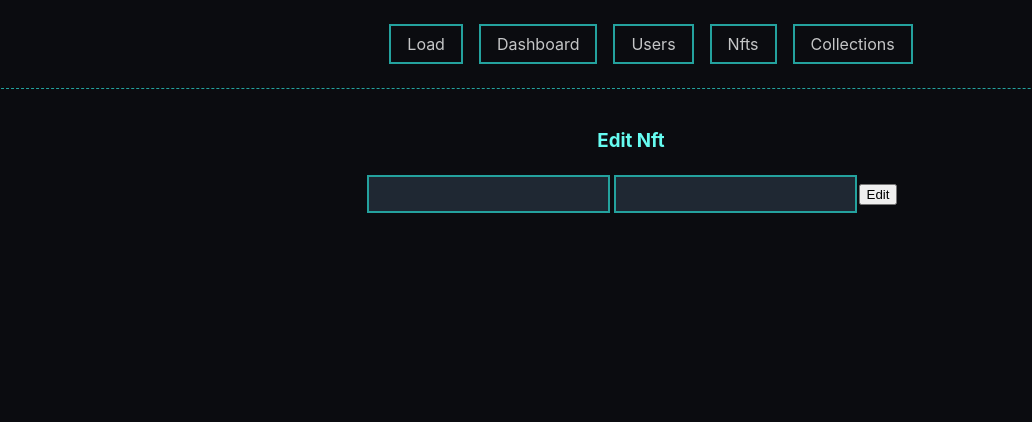
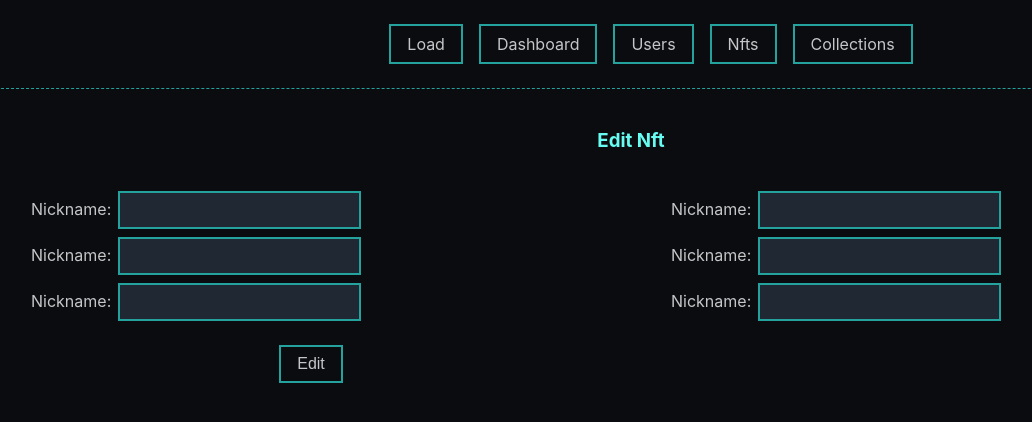
Before and after one commit to Azalurg-Uni-Projects/Frontend-React-Project, a React (Create React App) app in the folder Projekt/frontend/: page /nfts/edit/1 in a window 1280 px wide. Shown: the top 422 px of the page, without its empty margins (9-1041 px from the left). Built offline with nearby package versions, Linux system fonts and the light colour scheme; what redux-api-middleware would draw is missing.

Commit message:
Add/Edit NFT

```diff
--- a/Projekt/frontend/src/ducks/nfts/operations.js
+++ b/Projekt/frontend/src/ducks/nfts/operations.js
@@ -35,10 +35,10 @@ export const deleteNft = (nft) => {
     }
 }
 
-export const createNft = (newNft) => {
+export const createNft = (newNft, id) => {
     return async dispatch => {
         try {
-            const response = await axios.post('http://localhost:5000/nfts', newNft);
+            const response = await axios.post(`http://localhost:5000/nfts/${id}`, newNft);
             if(response.status === 200)
                 dispatch(actions.nftCreateAction(response.data));
         } catch(ex) {
--- a/Projekt/frontend/src/style.scss
+++ b/Projekt/frontend/src/style.scss
@@ -49,6 +49,10 @@ body{
     "email email"
     "description description"
     "submmit submit";
+
+  ol {
+      list-style-type: none;
+  }
 
   .Left{
     text-align: left;
--- a/Projekt/frontend/src/ui/nfts/NftCreate.js
+++ b/Projekt/frontend/src/ui/nfts/NftCreate.js
@@ -4,12 +4,11 @@ import { createNft } from '../../ducks/nfts/operations';
 import { withRouter } from "react-router";
 import { nftSchema } from './NftSchema';
 
-// Dodać historię i walidację danych
 const NftCreate = ({ createNft, history }, props) => {
-
     const handleSubmit = (values) => {
-        createNft(values);
-        history.push('/nft')
+        let id = window.location.pathname.slice(13)
+        createNft(values, id);
+        history.push('/nfts')
     }
 
     return (
@@ -30,34 +29,34 @@ const NftCreate = ({ createNft, history }, props) => {
                 <Form className="Input">
                     <ol className="Left">
                         <li>
-                            <label htmlFor="title">Nickname: </label>
+                            <label htmlFor="title">Title: </label>
                             <Field name="title" type="text" id="title"/>
                             <ErrorMessage name="title" component="p" className='Delete'/>
                         </li>
                         <li>
-                            <label htmlFor="price">Nickname: </label>
+                            <label htmlFor="price">Price: </label>
                             <Field name="price" type="text" id="price"/>
                             <ErrorMessage name="price" component="p" className='Delete'/>
                         </li>
                         <li>
-                            <label htmlFor="currency">Nickname: </label>
+                            <label htmlFor="currency">Currency: </label>
                             <Field name="currency" type="text" id="currency"/>
                             <ErrorMessage name="currency" component="p" className='Delete'/>
                         </li>
                     </ol>
                     <ol className="Right">
                         <li>
-                            <label htmlFor="image_url">Nickname: </label>
+                            <label htmlFor="image_url">Image url: </label>
                             <Field name="image_url" type="text" id="image_url"/>
                             <ErrorMessage name="image_url" component="p" className='Delete'/>
                         </li>
                         <li>
-                            <label htmlFor="url">Nickname: </label>
+                            <label htmlFor="url">Source url: </label>
                             <Field name="url" type="text" id="url"/>
                             <ErrorMessage name="url" component="p" className='Delete'/>
                         </li>
                         <li>
-                            <label htmlFor="description">Nickname: </label>
+                            <label htmlFor="description">Description: </label>
                             <Field name="description" type="text" id="description"/>
                             <ErrorMessage name="description" component="p" className='Delete'/>
                         </li>
--- a/Projekt/frontend/src/ui/nfts/NftDetails.js
+++ b/Projekt/frontend/src/ui/nfts/NftDetails.js
@@ -23,16 +23,17 @@ const NftDetails =({ users, collections, nfts, deleteNft, history } ,props) => {
                     <h3>Nft data</h3>
                     <p>price: {nft.price} {nft.currency}</p>
                     <p>created date: {new Date(nft.created_date).toLocaleDateString('pl-PL')}</p>
-                    {collection ? <p>collection: <Link className="Link" to={`/collections/details/${collection._id}`}>{collection.name}</Link></p>  : <p>None</p>}
-                    {author ? <p>author: <Link className="Link" to={`/users/details/${author._id}`}>{author.nickname}</Link></p> : <p>None</p>}
-                    {owner ? <p>owner: <Link className="Link" to={`/users/details/${owner._id}`}>{owner.nickname}</Link></p> : <p>None</p>}
+                    {collection ? <p>collection: <Link className="Link" to={`/collections/details/${collection._id}`}>{collection.name}</Link></p>  : <></>}
+                    {author ? <p>author: <Link className="Link" to={`/users/details/${author._id}`}>{author.nickname}</Link></p> : <></>}
+                    {owner ? <p>owner: <Link className="Link" to={`/users/details/${owner._id}`}>{owner.nickname}</Link></p> : <></>}
+                    <Link className="Btn" to={`/nfts/edit/${id}`}>Edit</Link>
                     <button className="Btn Delete" onClick={() => {deleteNft(nft); history.push("/nfts")}}>Delete</button>
                 </section>
             </div>
             <div className="Colleted">
                 <section>
                 <h1>{nft.title}</h1>
-                <img src={nft.image_url} alt = "NFT NOT FOUND"/>
+                <img src={nft.image_url} alt = "NFT NOT FOUND" className="Large-img"/>
                 <p>{nft.description}</p>
                 </section>
             </div>
--- a/Projekt/frontend/src/ui/nfts/NftEdit.js
+++ b/Projekt/frontend/src/ui/nfts/NftEdit.js
@@ -1,43 +1,75 @@
-import { Field, Form, Formik } from 'formik';
+import { Field, Form, Formik, ErrorMessage } from 'formik';
 import { connect } from 'react-redux';
 import { editNft } from '../../ducks/nfts/operations';
+import { withRouter } from "react-router";
+import { nftSchema } from './NftSchema';
+import { getNfts } from '../../ducks/nfts/selectors';
 
-// Dodać historię i walidację danych
-const NftEdit = ({ editNft }, props) => {
+const NftEdit = ({ editNft, history, nfts }, props) => {
+    let id = window.location.pathname.slice(11)
+    const nft = nfts.find(nft => nft._id === id)
 
     const handleSubmit = (values) => {
         editNft(values);
+        history.push('/nfts')
     }
 
     return (
         <div>
             <h3>Edit Nft</h3>
             <Formik
-                initialValues={{
-                    title: "",
-                    price: 0,
-                    currency: "ETH",
-                    image_url: "",
-                    url: "",
-                    description: ""
-
-                }}
+                initialValues={nft}
                 onSubmit={(values) => handleSubmit(values)}
-                enableReinitialize={true}>
-                    <Form>
-                        <Field name="name" />
-                        <Field name="nftname" />
-                        <button type="submit">
-                            Edit
-                        </button>
-                    </Form>
-                </Formik>
+                enableReinitialize={true}
+                validationSchema={nftSchema}>
+                <Form className="Input">
+                    <ol className="Left">
+                        <li>
+                            <label htmlFor="title">Nickname: </label>
+                            <Field name="title" type="text" id="title"/>
+                            <ErrorMessage name="title" component="p" className='Delete'/>
+                        </li>
+                        <li>
+                            <label htmlFor="price">Nickname: </label>
+                            <Field name="price" type="text" id="price"/>
+                            <ErrorMessage name="price" component="p" className='Delete'/>
+                        </li>
+                        <li>
+                            <label htmlFor="currency">Nickname: </label>
+                            <Field name="currency" type="text" id="currency"/>
+                            <ErrorMessage name="currency" component="p" className='Delete'/>
+                        </li>
+                    </ol>
+                    <ol className="Right">
+                        <li>
+                            <label htmlFor="image_url">Nickname: </label>
+                            <Field name="image_url" type="text" id="image_url"/>
+                            <ErrorMessage name="image_url" component="p" className='Delete'/>
+                        </li>
+                        <li>
+                            <label htmlFor="url">Nickname: </label>
+                            <Field name="url" type="text" id="url"/>
+                            <ErrorMessage name="url" component="p" className='Delete'/>
+                        </li>
+                        <li>
+                            <label htmlFor="description">Nickname: </label>
+                            <Field name="description" type="text" id="description"/>
+                            <ErrorMessage name="description" component="p" className='Delete'/>
+                        </li>
+                    </ol>
+                    <div className="Submit">
+                        <button type="submit" className="Btn">Edit</button>
+                    </div>
+                </Form>
+            </Formik>
         </div>
     )
 }
 
 const mapStateToProps = (state) => {
-    return {};
+    return {
+        nfts: getNfts(state)
+    };
 }
 
 const mapDispatchToProps = ({
@@ -45,4 +77,4 @@ const mapDispatchToProps = ({
 });
 
 
-export default connect(mapStateToProps, mapDispatchToProps)(NftEdit);
+export default withRouter(connect(mapStateToProps, mapDispatchToProps)(NftEdit));
--- a/Projekt/frontend/src/ui/users/UserDetails.js
+++ b/Projekt/frontend/src/ui/users/UserDetails.js
@@ -36,6 +36,7 @@ const UserDetails = ({ users, collections, nfts, deleteUser, history } ,props) =
                         <Link className="Link" to={`/collections/details/${collection._id}`} key={collection._id}> - {collection.name}</Link>
                     )) : <div>No one here</div>}
                     <br/>
+                    <Link to={`/nfts/create/${id}`} className="Btn">Create Nft</Link>
                     <Link className="Btn" to={`/users/edit/${id}`}>Edit</Link>
                     <button className="Btn Delete" onClick={() => {deleteUser(user); history.push("/users")}}>Delete</button>
                 </section>
--- a/Projekt/frontend/src/ui/users/UserList.js
+++ b/Projekt/frontend/src/ui/users/UserList.js
@@ -9,7 +9,6 @@ const UserList = ({ users, deleteUser } ,props) => {
         <div>
             <h1>Users List</h1>
             <Link to={'/users/create'} className="Btn">Create User</Link>
-
             <div className="List">
                 {users ? users.map(user =>(
                     <div key={user._id} className="ListContainer">
```
Also changed, not shown: Projekt/frontend/src/ui/users/UserCreate.js (line endings or trailing spaces).
